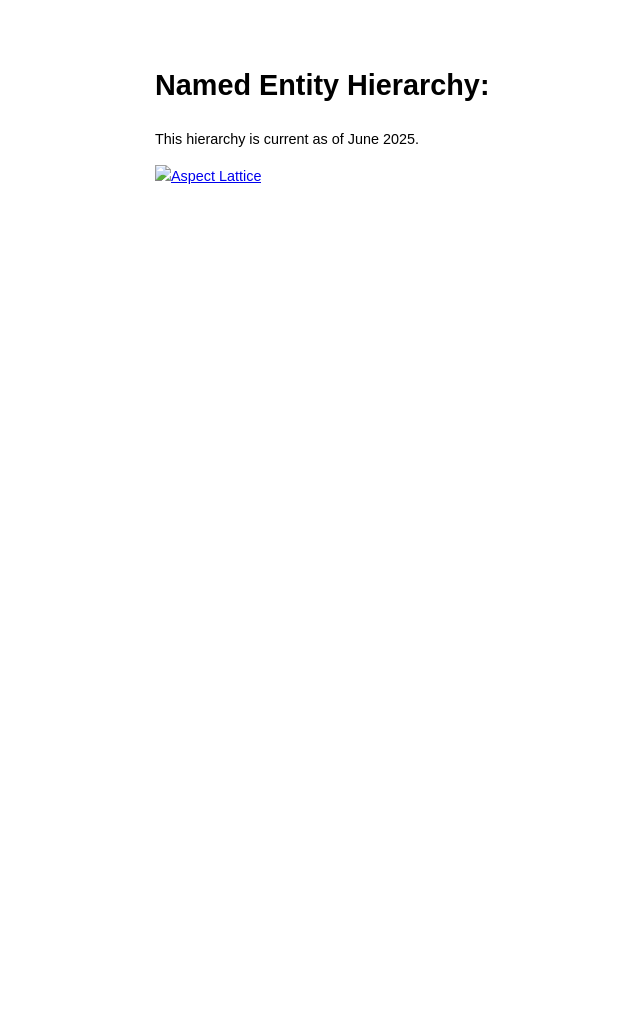
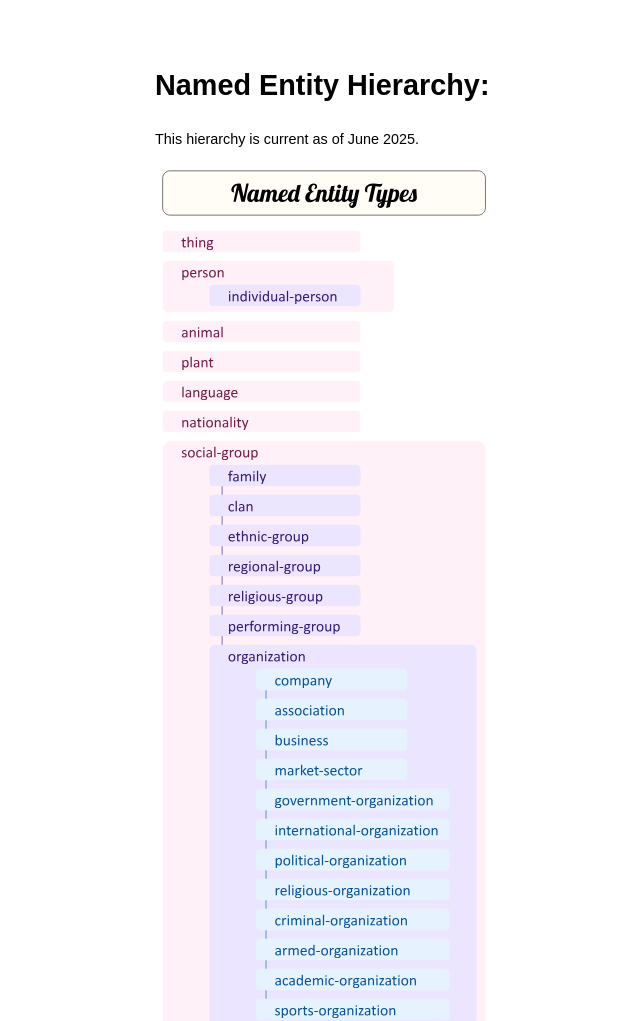
Before and after one commit to jbonn/jbonn.github.io, a plain HTML site: page UMR-Schema-Resources/Named-Entities.html in a window 1280 px wide. Shown: the top 1021 px of the page, without its empty margins (85-725 px from the left). Before the commit the page ends 800 px from the top, so only its background shows below. Drawn offline with Linux system fonts and the light colour scheme.

Commit message:
Update Named-Entities.html

```diff
--- a/UMR-Schema-Resources/Named-Entities.html
+++ b/UMR-Schema-Resources/Named-Entities.html
@@ -2,7 +2,7 @@
 <html lang="en">
 <head>
   <meta charset="UTF-8" />
-  <title>Nonprototypical Predication</title>
+  <title>Named Entity Hierarchy</title>
   <style>
     body {
       font-family: sans-serif;
@@ -106,8 +106,8 @@
 <p>This hierarchy is current as of June 2025.</p>
 
 
-<a href="images/NEhierarchy.svg" target="_blank" title="Open full-size image">
-  <img src="images/NEhierarchy.svg" alt="Aspect Lattice" width="100%">
+<a href="images/NEhierarchy1.svg" target="_blank" title="Open full-size image">
+  <img src="images/NEhierarchy1.svg" alt="Named Entity Hierarchy section 1" width="100%">
 </a>
 
 </body>
```
